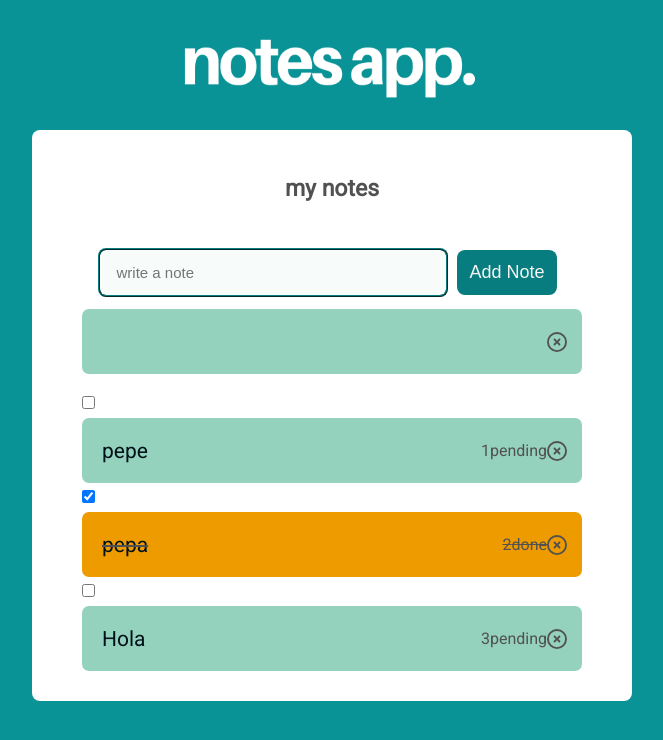
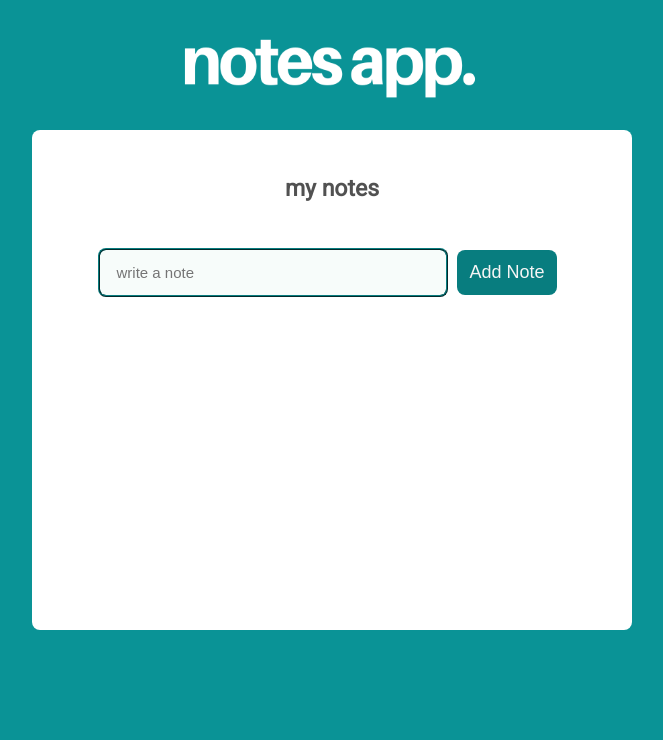
Before and after one commit to pdiaz13/notes-react-app, a React (Create React App) app: page / in a window 1280 px wide. Shown: the top 740 px of the page, without its empty margins (308-971 px from the left). Built offline with nearby package versions, Linux system fonts and the light colour scheme.

Commit message:
feat: add handleSubmit function to add a new note to notes array

```diff
--- a/src/App.js
+++ b/src/App.js
@@ -1,5 +1,5 @@
 import logoNotes from './img/logoNotes.png';
-import NoteList from './components/NoteList/NoteList.js';
+import NoteList from './components/NoteList/NoteList';
 import './App.css';
 
 function App() {
--- a/src/components/Form/Form.js
+++ b/src/components/Form/Form.js
@@ -1,4 +1,4 @@
-import React, { useEffect, useState } from 'react';
+import React, { useState } from 'react';
 import Note from '../Note/Note';
 import './Form.css';
 
@@ -12,8 +12,15 @@ const Form = ({ setNotes, notes }) => {
 	};
 
 	// function to handle form submission
-	const handleSubmit = (e, inputValue) => {
+	const handleSubmit = (e) => {
 		e.preventDefault();
+		const newNote = {
+			text: inputValue,
+			id: notes.length + 1,
+			status: 'pending',
+		};
+		setNotes([...notes, newNote]);
+		setInputValue('');
 	};
 
 	return (
@@ -26,8 +33,10 @@ const Form = ({ setNotes, notes }) => {
 				onChange={handleChange}
 				value={inputValue}
 			/>
-			<button className='note-button'> Add Note</button>
-			<Note text={inputValue} id={Note.id} status={Note.status} />
+			<button className='note-button' onClick={handleSubmit}>
+				{' '}
+				Add Note
+			</button>
 		</form>
 	);
 };
--- a/src/components/NoteList/NoteList.js
+++ b/src/components/NoteList/NoteList.js
@@ -4,23 +4,7 @@ import Form from '../Form/Form';
 import './NoteList.css';
 
 function NoteList() {
-	const [notes, setNotes] = useState([
-		{
-			text: 'pepe',
-			id: 1,
-			status: 'pending',
-		},
-		{
-			text: 'pepa',
-			id: 2,
-			status: 'done',
-		},
-		{
-			text: 'Hola',
-			id: 3,
-			status: 'pending',
-		},
-	]);
+	const [notes, setNotes] = useState([]);
 
 	// function to update the status of a note
 	const updateNoteStatus = (noteId, notes) => {
```
Also changed, not shown: package.json (+8 -1 lines), .eslintrc.js, 1 other file (tests, documents, lock files or other folders).
